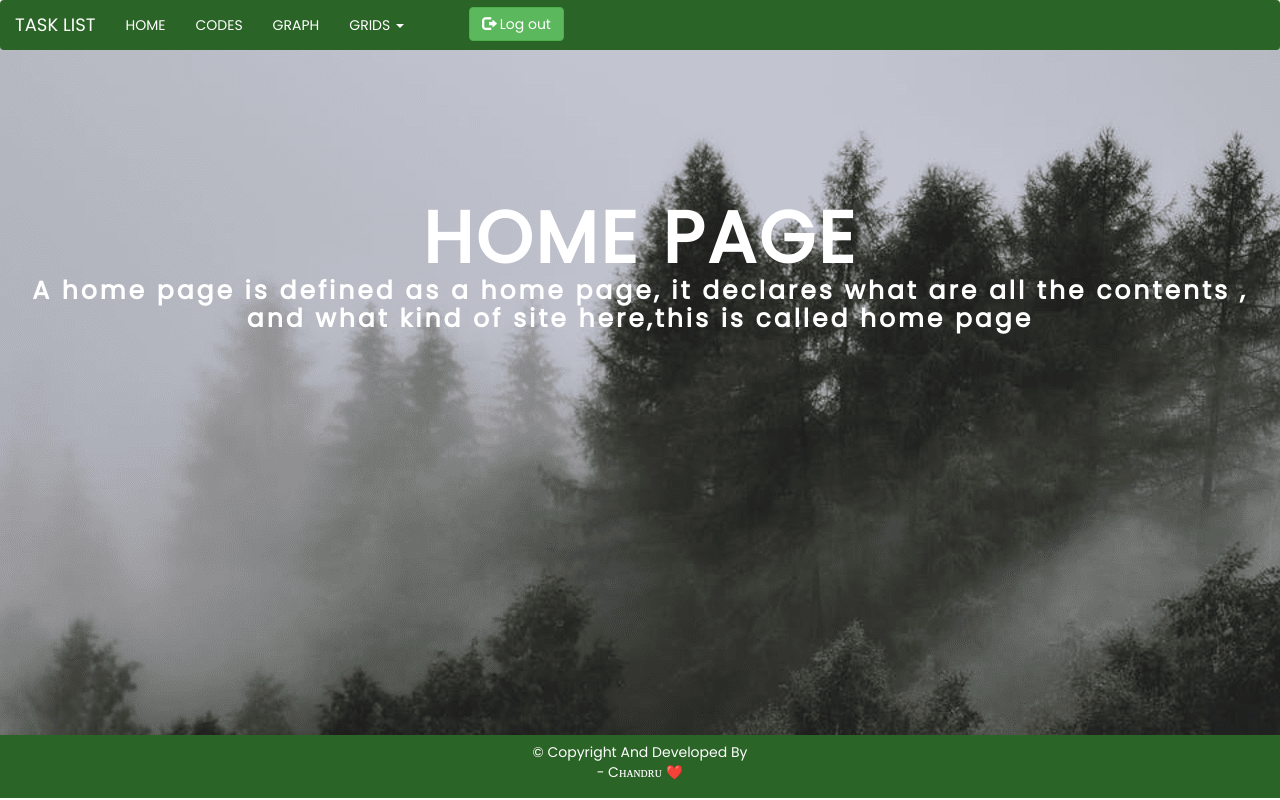
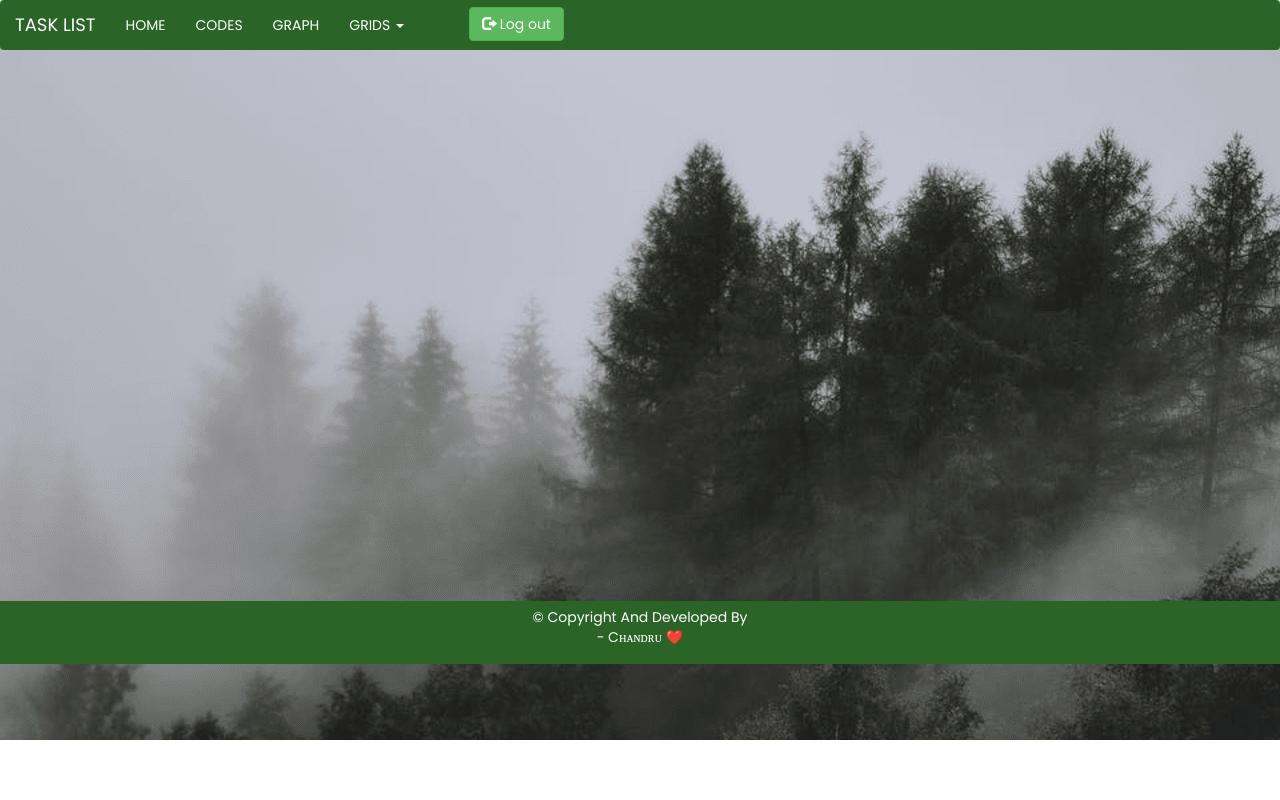
Before and after one commit to Developer77-Chandru/graph-bar, a plain HTML site: page home.html in a window 1280 px wide. Drawn offline with nearby package versions, Linux system fonts and the light colour scheme.

Commit message:
Update home.html

```diff
--- a/home.html
+++ b/home.html
@@ -107,8 +107,8 @@ footer{
       </nav>
 
       <div class="lap">
-        <h1 id="home" class="text-center">HOME PAGE
-          <p id="para" >A home page is defined as a home page, it declares what are all the contents , and what kind of site here,this is called home page</p>
+        <h1 id="home" class="text-center">
+          <p id="para" ></p>
         </h1>
 
      <footer>
```
